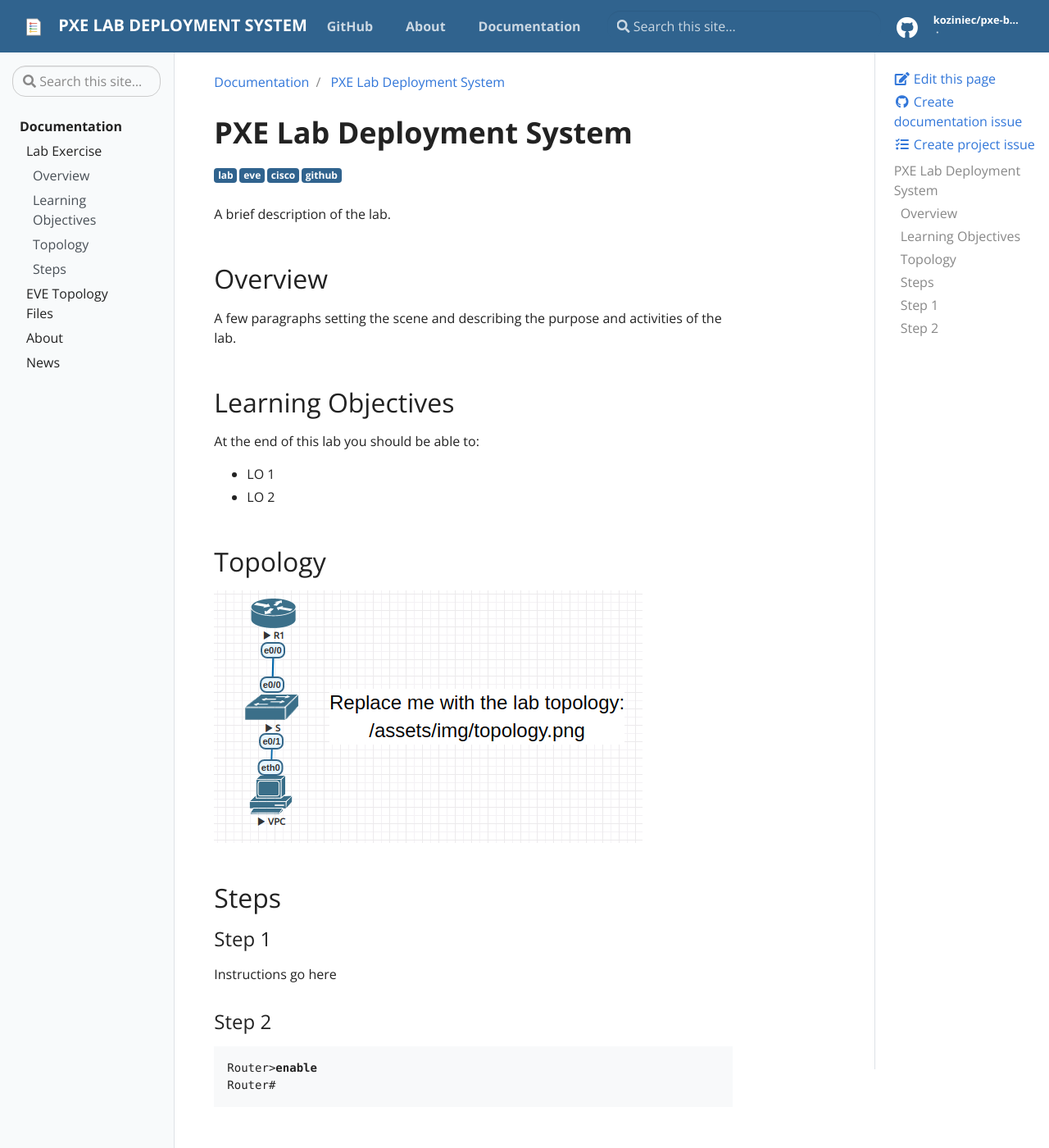
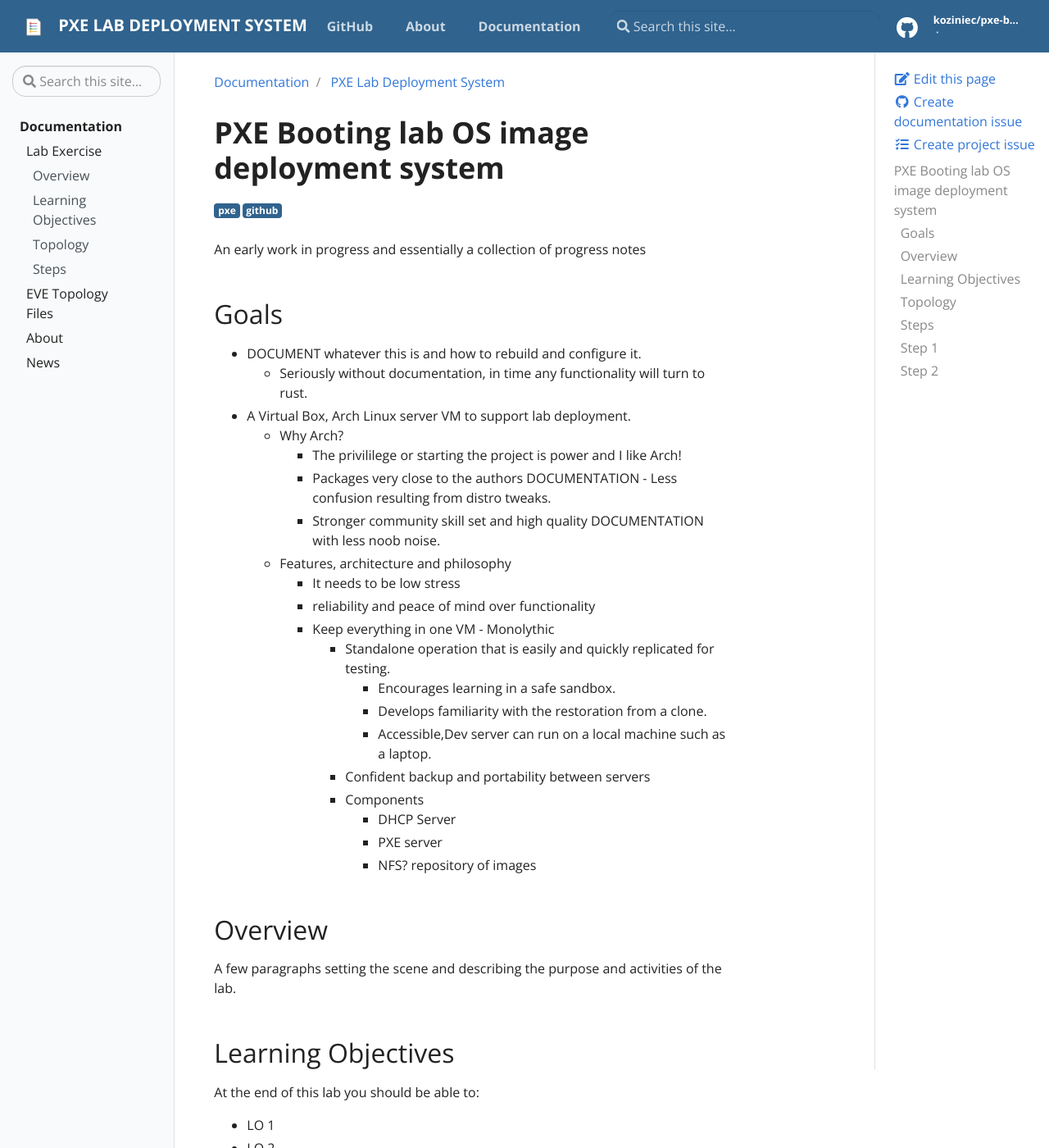
Before and after one commit to koziniec/pxe-boot, a Jekyll site: the page built from _docs/lab-exercise.md, in a window 1280 px wide and 1400 px high. Shown: the whole window at 82% size. Built offline with Jekyll 4.4.1, drawn with Linux system fonts in a browser that asks for light colours.

Commit message:
Update lab-exercise.md

```diff
--- a/_docs/lab-exercise.md
+++ b/_docs/lab-exercise.md
@@ -1,15 +1,34 @@
 ---
 title: PXE Lab Deployment System
 tags:
- - lab
- - eve
- - cisco
+ - pxe
  - github
 description: Lab exercise and steps
 ---
+# PXE Booting lab OS image deployment system
+An early work in progress and essentially a collection of progress notes
 
-# PXE Lab Deployment System
-A brief description of the lab.
+## Goals
+- DOCUMENT whatever this is and how to rebuild and configure it.
+    - Seriously without documentation, in time any functionality will turn to rust.
+- A Virtual Box, Arch Linux server VM to support lab deployment.
+    - Why Arch?
+        - The privililege or starting the project is power and I like Arch!
+        - Packages very close to the authors DOCUMENTATION - Less confusion resulting from distro tweaks.
+        - Stronger community skill set and high quality DOCUMENTATION with less noob noise.
+    - Features, architecture and philosophy
+        - It needs to be low stress
+        - reliability and peace of mind over functionality
+        - Keep everything in one VM - Monolythic
+            - Standalone operation that is easily and quickly replicated for testing.
+                - Encourages learning in a safe sandbox.
+                - Develops familiarity with the restoration from a clone.
+                - Accessible,Dev server can run on a local machine such as a laptop.
+            - Confident backup and portability between servers
+            - Components
+                - DHCP Server
+                - PXE server
+                - NFS? repository of images
 
 ## Overview
 A few paragraphs setting the scene and describing the purpose and activities of the lab.
```
